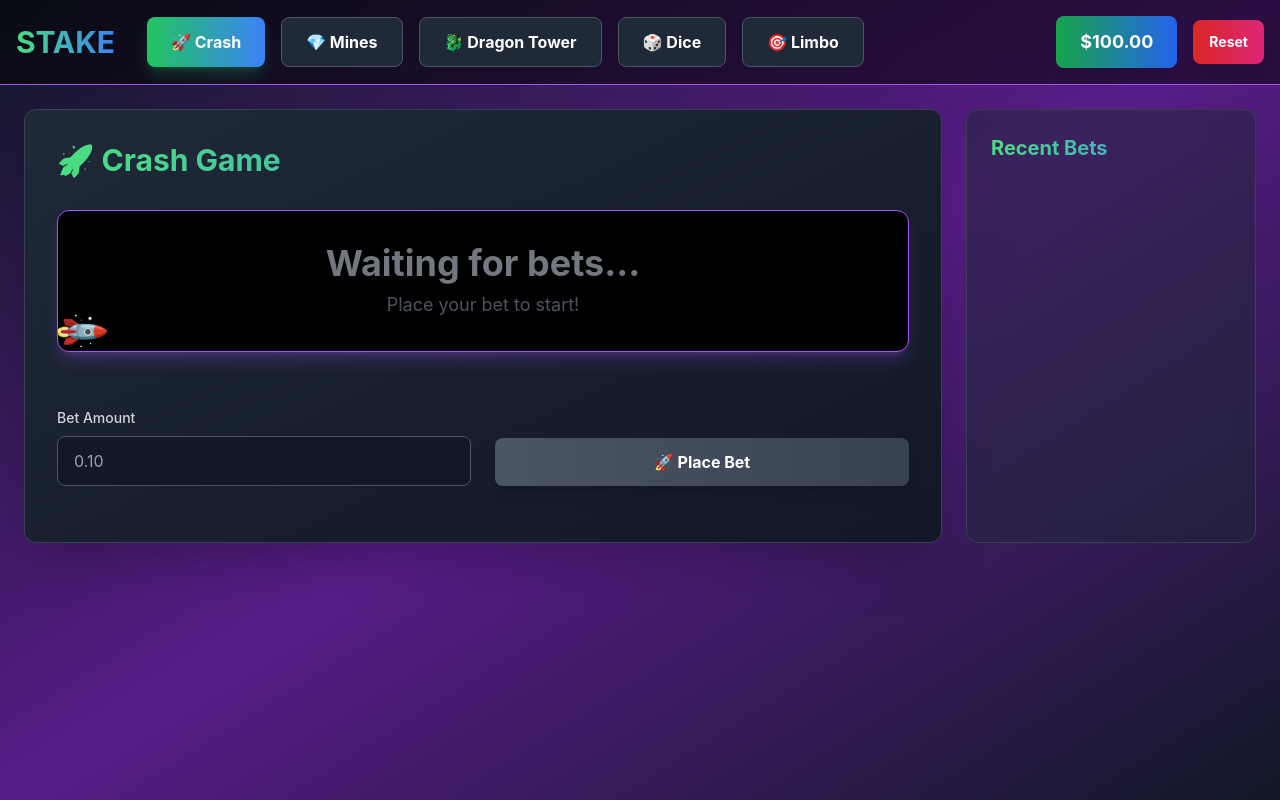
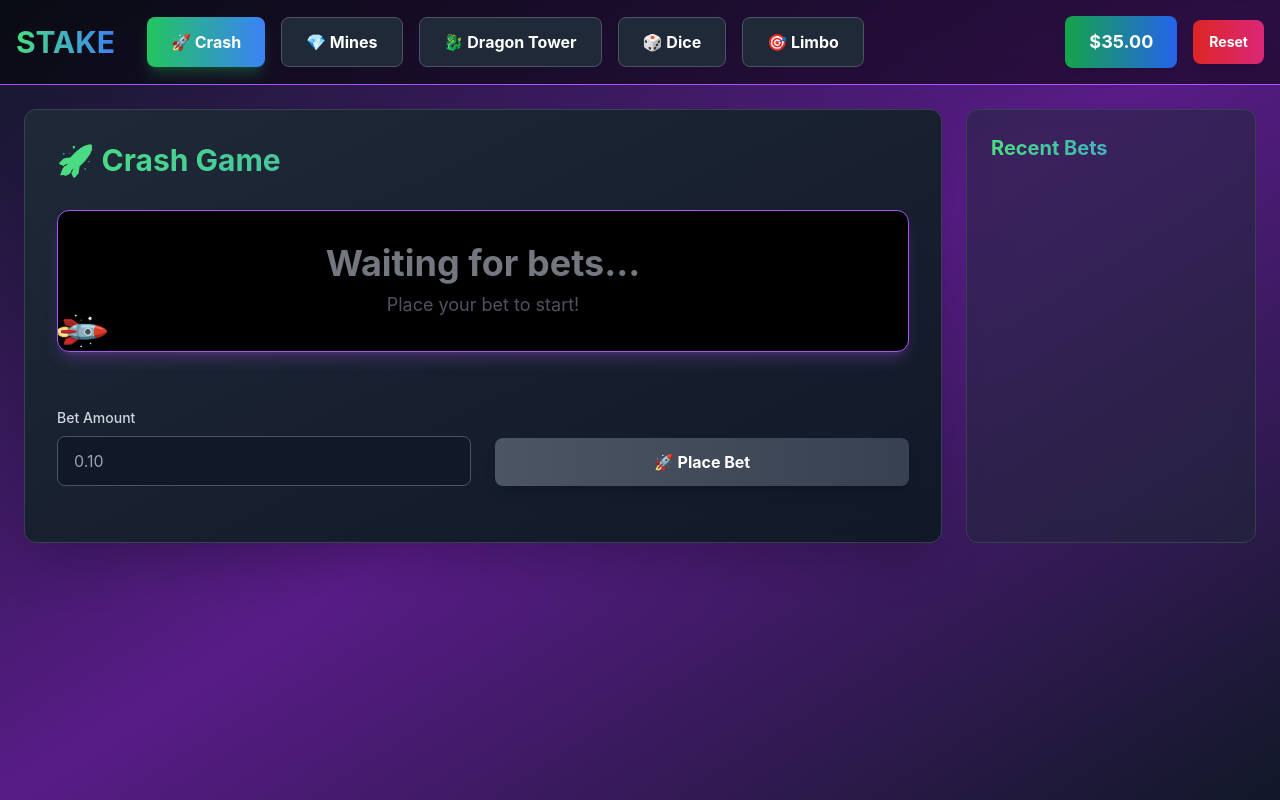
Before and after one commit to sdnwrd/stakerep, a React (Create React App) app: page / in a window 1280 px wide. Built offline with nearby package versions, Linux system fonts and the light colour scheme.

Commit message:
Update App.js

```diff
--- a/src/App.js
+++ b/src/App.js
@@ -3,7 +3,7 @@ import React from 'react';
 function App() {
   const [balance, setBalance] = React.useState(() => {
     const saved = localStorage.getItem('stakeBalance1');
-    return saved ? parseFloat(saved) : 100.00;
+    return saved ? parseFloat(saved) : 35.00;
   });
 
   const [currentGame, setCurrentGame] = React.useState('crash');
@@ -18,8 +18,8 @@ function App() {
   };
 
   const resetBalance = () => {
-    if (window.confirm('Are you sure you want to reset your balance to $100.00?')) {
-      setBalance(100.00);
+    if (window.confirm('Are you sure you want to reset your balance to $50.00?')) {
+      //setBalance(50.00);
       setGameHistory([]);
     }
   };
```
